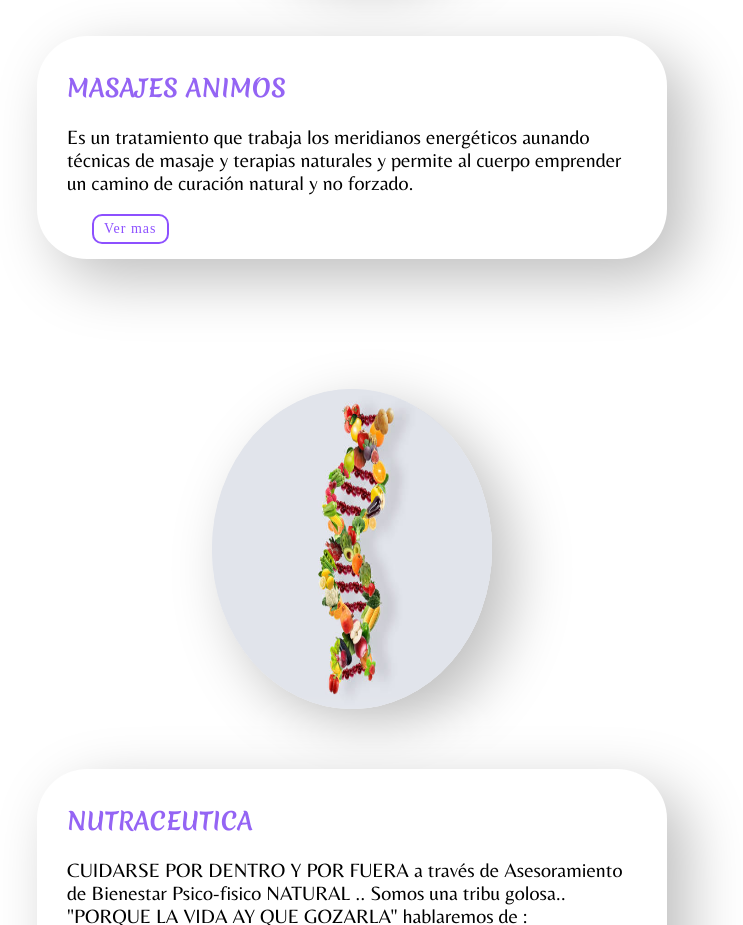
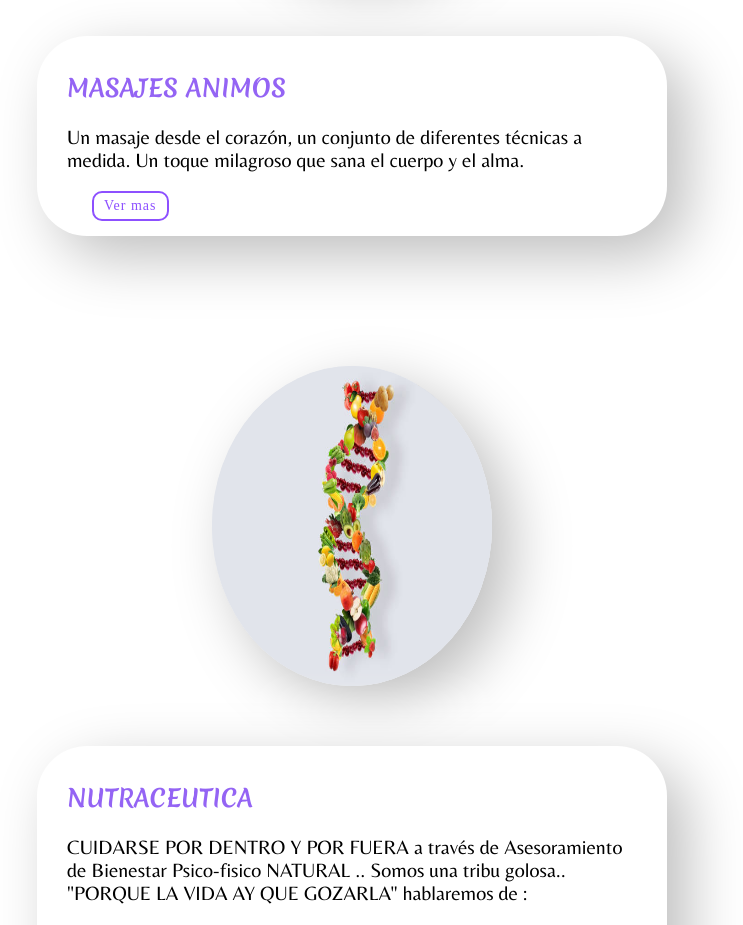
Before and after one commit to Wahandri/ShaktiYoga, a React (Create React App) app: page / in a window 1280 px wide. Shown: the part 2640-3565 px from the top of the page, without its empty margins (288-1031 px from the left). Built offline with nearby package versions, Linux system fonts and the light colour scheme.

Commit message:
text update

```diff
--- a/src/components/Start/Start.js
+++ b/src/components/Start/Start.js
@@ -67,7 +67,7 @@ export default function Start() {
           img={imgCoaching2}
           title="MASAJES ANIMOS"
           description={
-            <p>Es un tratamiento que trabaja los meridianos energéticos aunando técnicas de masaje y terapias naturales y permite al cuerpo emprender un camino de curación natural y no forzado.</p>
+            <p>Un masaje desde el corazón, un conjunto de diferentes técnicas a medida. Un toque milagroso que sana el cuerpo y el alma.</p>
           }
         />
         <CardDefinition
```
